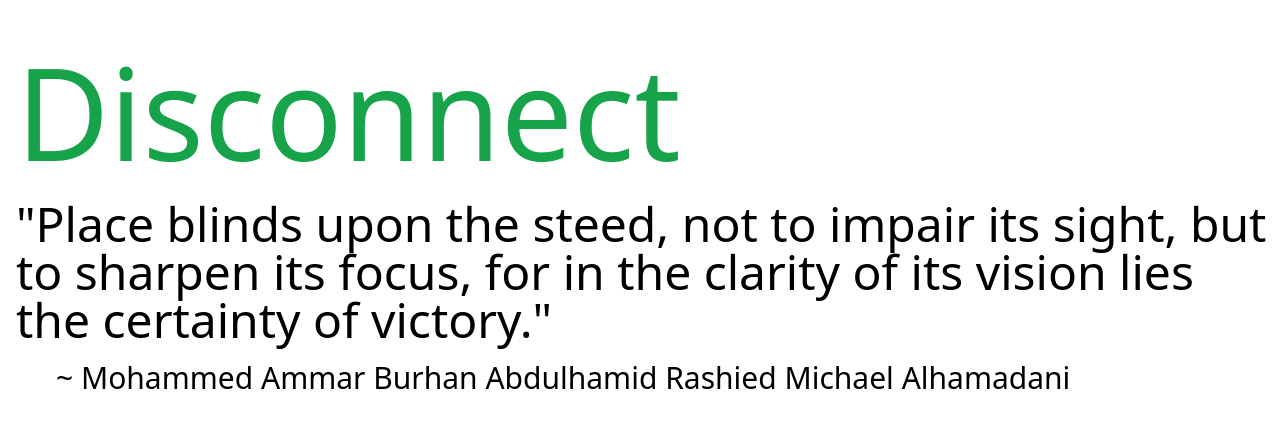
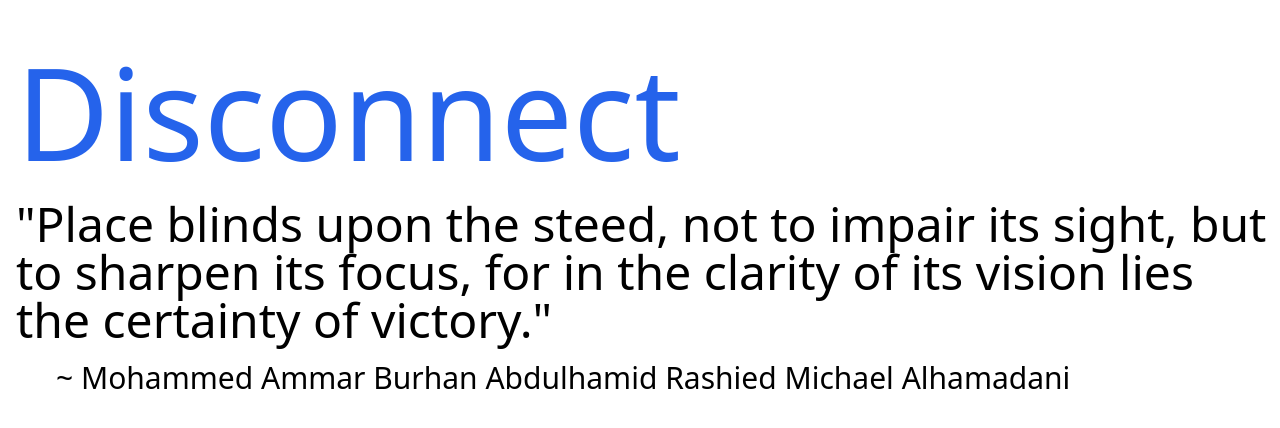
Before and after one commit to gabrielmermer/disconnect, a Nuxt app: page / in a window 1280 px wide. Shown: the top 428 px of the page. Built offline with nearby package versions, Linux system fonts and the light colour scheme.

Commit message:
changed h1 color

```diff
--- a/app.vue
+++ b/app.vue
@@ -1,5 +1,5 @@
 <template class="bg-black">
-	<h1 class="text-9xl text-green-600 mt-12 ml-4 font-medium">Disconnect</h1>
+	<h1 class="text-9xl text-blue-600 mt-12 ml-4 font-medium">Disconnect</h1>
   <p class="text-5xl text-black mt-6 ml-4">"Place blinds upon the steed, not to impair its sight, but to sharpen its focus, for in the clarity of its vision lies the certainty of victory."</p>
   <p class="text-3xl text-black mt-4 ml-14">~ Mohammed Ammar Burhan Abdulhamid Rashied Michael Alhamadani</p>
   <!-- <NuxtPage /> -->
```
